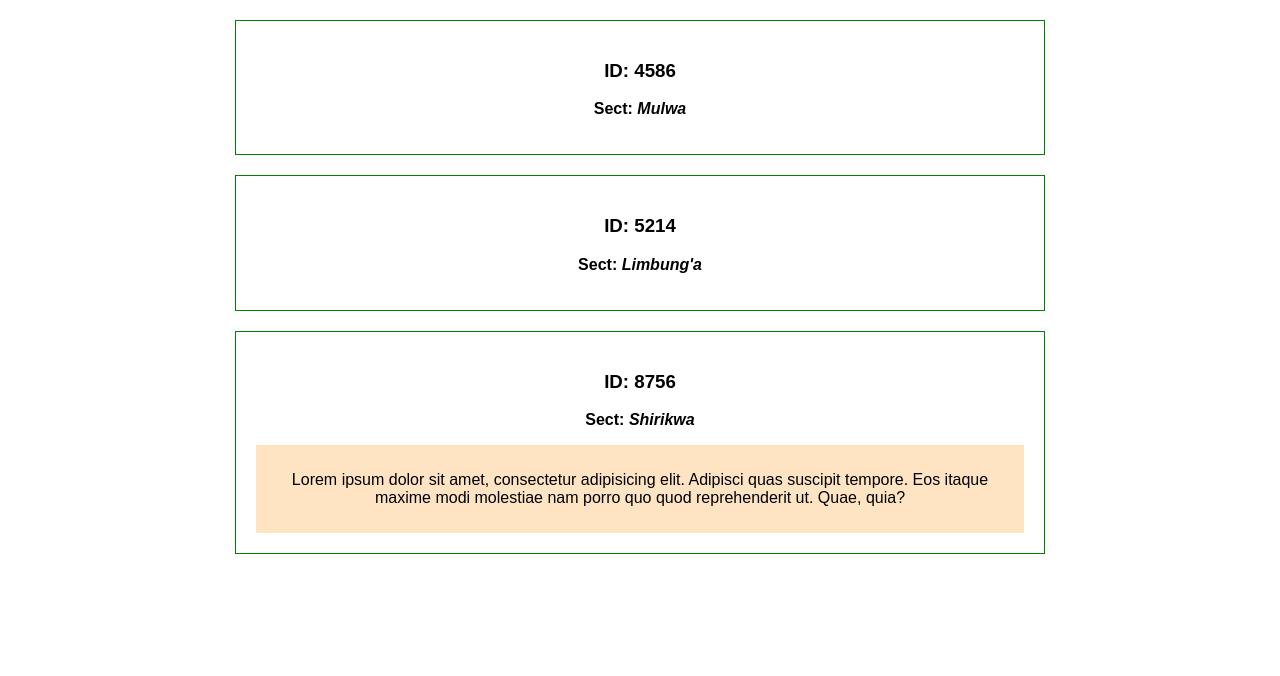
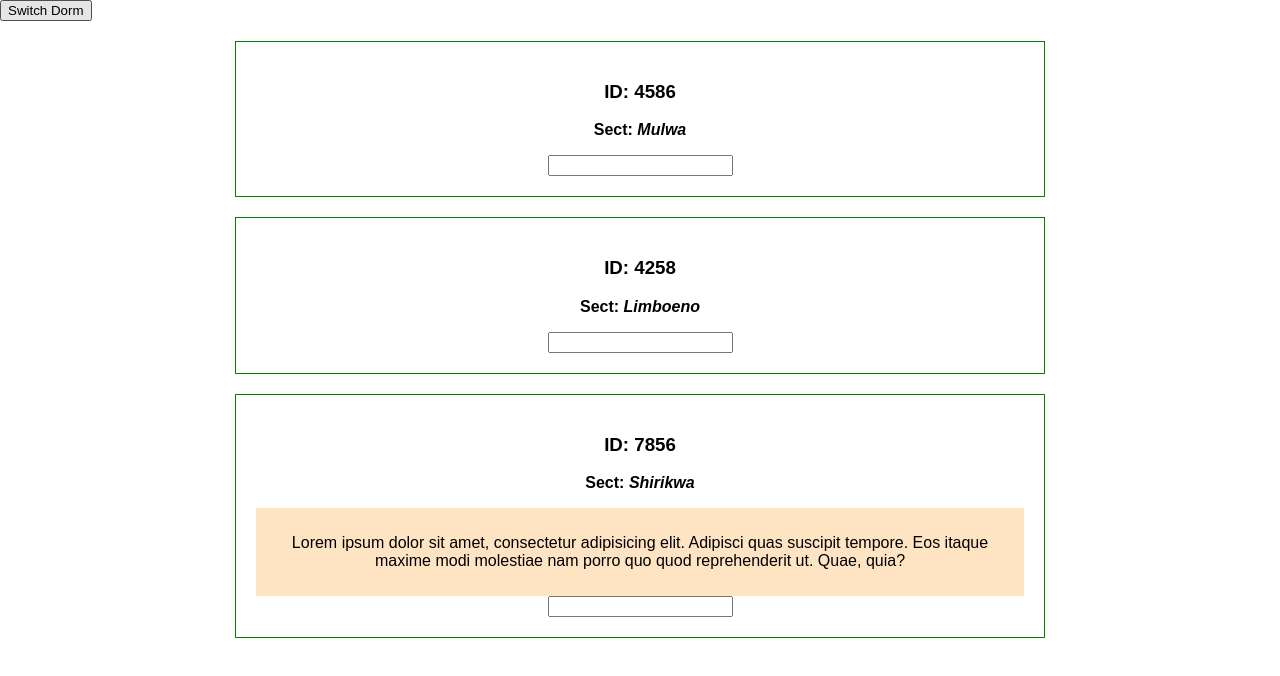
Before and after one commit to Nerldy/Reacting_Level_One, a React (Create React App) app: page / in a window 1280 px wide. Shown: the top 676 px of the page. Built offline with nearby package versions, Linux system fonts and the light colour scheme.

Commit message:
Adding data binding

```diff
--- a/src/App.js
+++ b/src/App.js
@@ -6,20 +6,48 @@ import Person from "./Person/Person";
 
 const Katoi = () => {
     return (
-        <section className={'Katoi'}>
+        <section className={"Katoi"}>
             <p>Lorem ipsum dolor sit amet, consectetur adipisicing elit. Adipisci quas suscipit tempore. Eos itaque maxime modi molestiae nam porro quo quod reprehenderit ut. Quae, quia?</p>
         </section>
     );
 };
 
 class App extends Component {
+    state = {
+        dorms: [
+            {_id: 4586, sect: "Mulwa"},
+            {_id: 4258, sect: "Limboeno"},
+            {_id: 7856, sect: "Shirikwa"}
+        ]
+    };
+
+    onSwitchDorms = dm => {
+        this.setState({
+            dorms: [
+                {_id: 4586, sect: dm},
+                {_id: 4258, sect: "Muroo"},
+                {_id: 7856, sect: "Shirikwa"}
+            ]
+        });
+    };
+
+    twowayBinding = e => {
+        this.setState({
+            dorms: [
+                {_id: 4586, sect: "Mulwa"},
+                {_id: 4258, sect: e.target.value},
+                {_id: 7856, sect: "Shirikwa"}
+            ]
+        });
+    };
+
     render() {
-        let appName = "DORMS";
         return (
             <div>
-                <Person _id={4586} sect={"Mulwa"}/>
-                <Person _id={5214} sect={"Limbung'a"}/>
-                <Person _id={8756} sect={"Shirikwa"}>
+                <button onClick={() => this.onSwitchDorms("Uloa")}>Switch Dorm</button>
+                <Person _id={this.state.dorms[0]._id} sect={this.state.dorms[0].sect} twoway={this.twowayBinding}/>
+                <Person _id={this.state.dorms[1]._id} sect={this.state.dorms[1].sect} clicked={this.onSwitchDorms.bind(this, "Tey-tey")}/>
+                <Person _id={this.state.dorms[2]._id} sect={this.state.dorms[2].sect}>
                     <Katoi/>
                 </Person>
             </div>
--- a/src/Person/Person.js
+++ b/src/Person/Person.js
@@ -5,8 +5,10 @@ const person = props => {
     return (
         <header className={"Person"}>
             <h3>ID: {props._id}</h3>
-            <p><strong>Sect: <em>{props.sect}</em></strong></p>
+            <p onClick={props.clicked}><strong>Sect: <em>{props.sect}</em></strong></p>
             {props.children}
+
+            <input type="text" onChange={props.twoway}/>
         </header>
     );
 };
```
